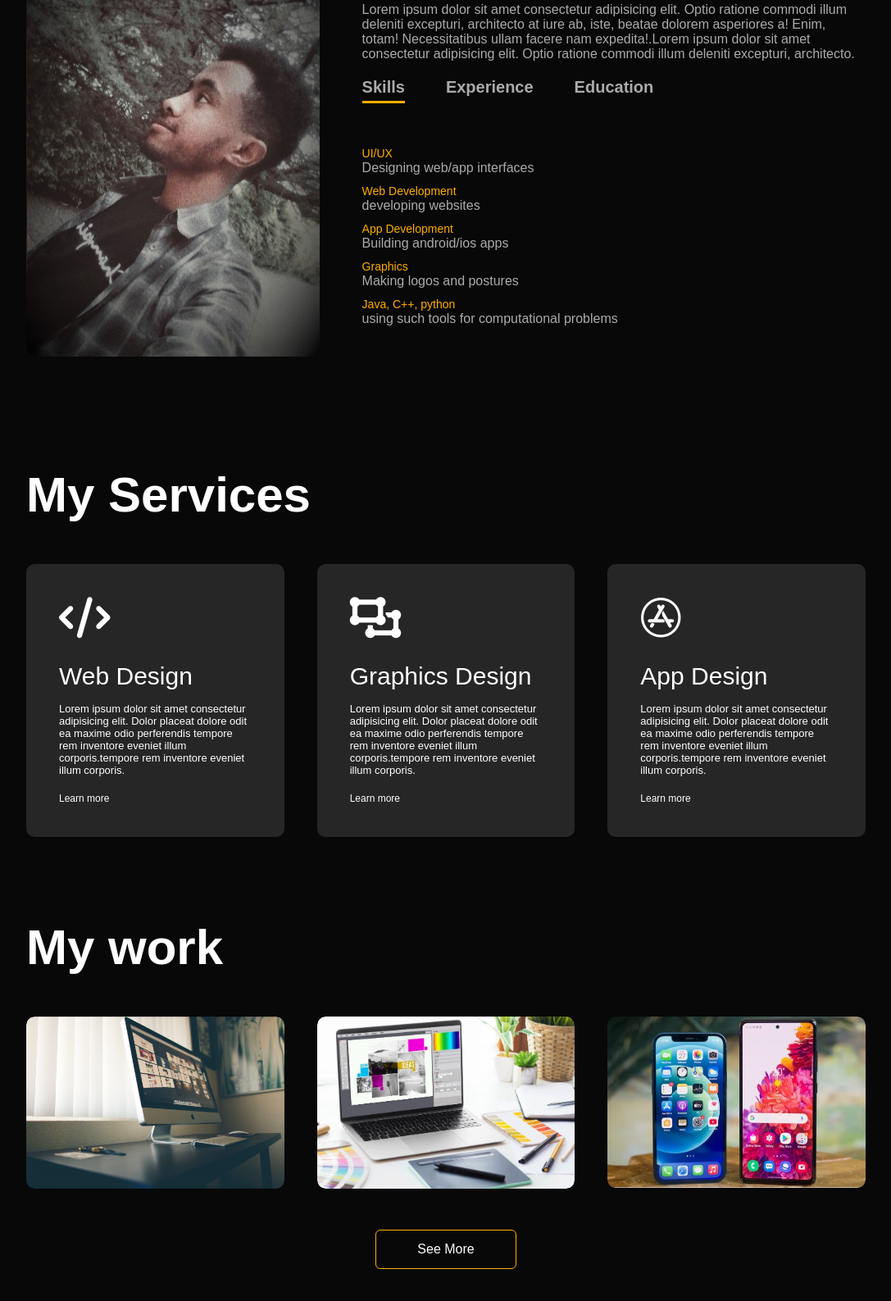
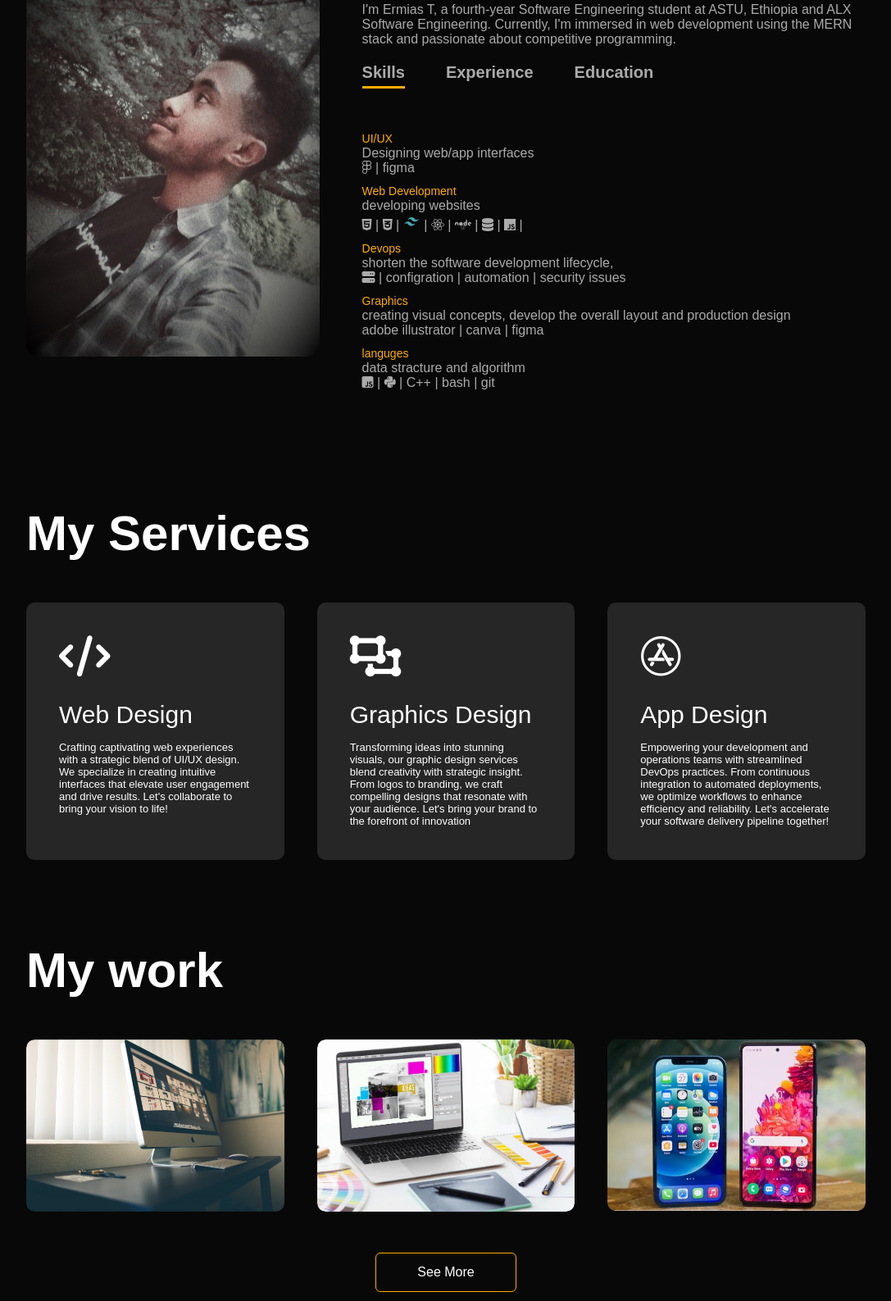
Before and after one commit to Ermi-Tekk21/personal-website-portfolio-, a plain HTML site: page index.html in a window 1280 px wide. Shown: the part 976-2563 px from the top of the page at 82% size, without its empty margins (96-1183 px from the left). Drawn offline with Linux system fonts and the light colour scheme.

Commit message:
some modification

```diff
--- a/index.html
+++ b/index.html
@@ -34,7 +34,7 @@
         </nav>
         <div class="header-text" id="home">
           <p>Software Engineering student at ASTU</p>
-          <p>and developer</p>
+          <p>and  developer</p>
           <h1>
             Hi, I'am <span>Ermias.T</span><br />
             from Ethiopia
@@ -54,12 +54,12 @@
           <div class="about-col-2">
             <h1 class="sub-title">About Me</h1>
             <p>
-              Lorem ipsum dolor sit amet consectetur adipisicing elit. Optio
-              ratione commodi illum deleniti excepturi, architecto at iure ab,
-              iste, beatae dolorem asperiores a! Enim, totam! Necessitatibus
-              ullam facere nam expedita!.Lorem ipsum dolor sit amet consectetur
-              adipisicing elit. Optio ratione commodi illum deleniti excepturi,
-              architecto.
+              I'm Ermias T, a fourth-year Software
+              Engineering student at ASTU, Ethiopia
+              and ALX Software Engineering. Currently,
+              I'm immersed in web development
+              using the MERN stack and passionate
+              about competitive programming.
             </p>
             <div class="tab-titles">
               <p class="tab-links active-link" onclick="opentab('skills')">
@@ -74,16 +74,23 @@
               <ul>
                 <li>
                   <span>UI/UX</span><br />
-                  Designing web/app interfaces
+                  Designing web/app interfaces <br>
+                  <i class="fa-brands fa-figma"></i> | figma</i>
                 </li>
-                <li><span>Web Development</span><br />developing websites</li>
+                <li><span>Web Development</span><br />developing websites <br>
+                  <i class="fa-brands fa-html5"></i> | <i class="fa-brands fa-css3-alt"></i> |<img src="images/tailwind.svg" alt="tailwind" style="width: 30px; height: 20px;">|
+                  <i class="fa-brands fa-react"></i> | <i class="fa-brands fa-node"></i> | <i class="fa-solid fa-database"></i> | <i class="fa-brands fa-js"></i> |
+
+                </li>
                 <li>
-                  <span>App Development</span><br />Building android/ios apps
+                  <span>Devops</span><br />shorten the software development lifecycle, <br>
+                  <i class="fa-solid fa-server"></i> | configration | automation | security issues
                 </li>
-                <li><span>Graphics</span><br />Making logos and postures</li>
+                <li><span>Graphics</span><br />creating visual concepts, develop the overall layout and production design <br>
+                adobe illustrator | canva | figma</li>
                 <li>
-                  <span>Java, C++, python</span><br />using such tools for
-                  computational problems
+                  <span>languges</span><br />data stracture and algorithm <br>
+                  <i class="fa-brands fa-square-js"></i> | <i class="fa-brands fa-python"></i> | C++ | bash | git
                 </li>
                 <li></li>
               </ul>
@@ -103,19 +110,19 @@
                   Web/App interfaces -UI/UX
                 </li>
                 <li>
-                  <span>2023 - current</span><br />Building android/ios apps
+
                 </li>
               </ul>
             </div>
             <div class="tab-contents" id="education">
               <ul>
                 <li>
-                  <span>2020 - current</span><br />learning software-engineering
+                  <span>2020 - current</span><br />4th year software-engineering student
                   at ASTU
                 </li>
                 <li>
                   <span>2023 - current</span><br />learning at ALX
-                  software-engineering
+                  software-engineering with <i>backend specialization</i>
                 </li>
                 <li>
                   <span>2023 - current</span><br />learning and training
@@ -124,6 +131,10 @@
                 <li>
                   <span>2023 - current</span><br />skill centered and personal
                   Development
+                </li>
+                <li>
+                  <span><strong>AiCE</strong> <br>
+                    learning AI Career Essentials Programme at alx
                 </li>
               </ul>
             </div>
@@ -142,34 +153,28 @@
             <i class="fa-solid fa-code"></i>
             <h2>Web Design</h2>
             <p>
-              Lorem ipsum dolor sit amet consectetur adipisicing elit. Dolor
-              placeat dolore odit ea maxime odio perferendis tempore rem
-              inventore eveniet illum corporis.tempore rem inventore eveniet
-              illum corporis.
+              Crafting captivating web experiences with a strategic blend of UI/UX design.
+              We specialize in creating intuitive interfaces that elevate user engagement and drive results.
+              Let's collaborate to bring your vision to life!
             </p>
-            <a href="#">Learn more</a>
           </div>
           <div>
             <i class="fa-solid fa-object-ungroup"></i>
             <h2>Graphics Design</h2>
             <p>
-              Lorem ipsum dolor sit amet consectetur adipisicing elit. Dolor
-              placeat dolore odit ea maxime odio perferendis tempore rem
-              inventore eveniet illum corporis.tempore rem inventore eveniet
-              illum corporis.
+              Transforming ideas into stunning visuals, our graphic design services blend creativity with strategic insight.
+              From logos to branding, we craft compelling designs that resonate with your audience.
+              Let's bring your brand to the forefront of innovation
             </p>
-            <a href="#">Learn more</a>
           </div>
           <div>
             <i class="fa-brands fa-app-store"></i>
             <h2>App Design</h2>
             <p>
-              Lorem ipsum dolor sit amet consectetur adipisicing elit. Dolor
-              placeat dolore odit ea maxime odio perferendis tempore rem
-              inventore eveniet illum corporis.tempore rem inventore eveniet
-              illum corporis.
+              Empowering your development and operations teams with streamlined DevOps practices.
+              From continuous integration to automated deployments, we optimize workflows to enhance
+              efficiency and reliability. Let's accelerate your software delivery pipeline together!
             </p>
-            <a href="#">Learn more</a>
           </div>
         </div>
       </div>
@@ -184,34 +189,33 @@
           <div class="work">
             <img src="images/web.jpg" />
             <div class="layer">
-              <h3>Social Media App</h3>
+              <h3>e-shop</h3>
               <p>
-                The app connects you to the talented people around the world.
-                Download it from play store.
+                Transforming your fashion vision into a seamless online shopping experience.
+                Let's create your stylish ecommerce platform together.
               </p>
-              <a href="#"><i class="fas fa-external-link-alt"></i></a>
+              <a href="https://ermias-tekilemarkos.github.io/e-shopping"><i class="fas fa-external-link-alt"></i></a>
             </div>
           </div>
           <div class="work">
             <img src="images/graphics.JPG" />
             <div class="layer">
-              <h3>Music App</h3>
+              <h3>Devops</h3>
               <p>
-                The app connects you to the talented people around the world.
-                Download it from play store.
+                Streamlining development and operations with DevOps expertise. Let's optimize your software
+                 delivery pipeline for efficiency and reliability..
               </p>
-              <a href="#"><i class="fas fa-external-link-alt"></i></a>
+              <a href="https://github.com/Ermias-TekileMarkos/alx-system_engineering-devops"><i class="fas fa-external-link-alt"></i></a>
             </div>
           </div>
           <div class="work">
             <img src="images/pgone.JPG" />
             <div class="layer">
-              <h3>Online shoping App</h3>
+              <h3>AirBnB_clone_v3</h3>
               <p>
-                The app connects you to the talented people around the world.
-                Download it from play store.
+                Building an Airbnb-inspired platform with enhanced features and functionality. Let's bring your vacation rental marketplace to life
               </p>
-              <a href="#"><i class="fas fa-external-link-alt"></i></a>
+              <a href="https://github.com/Ermias-TekileMarkos/AirBnB_clone_v3"><i class="fas fa-external-link-alt"></i></a>
             </div>
           </div>
         </div>
@@ -235,20 +239,17 @@
               <i class="fa-solid fa-square-phone fa-bounce"></i> +251-948309788
             </p>
             <div class="social-icons">
-              <a href="https://instagram.com/"
-                ><i class="fa-brands fa-instagram"></i
-              ></a>
-              <a href="https://telegram.com/"
+              <a href="https://t.me/Tek_jeremy"
                 ><i class="fa-brands fa-telegram"></i
               ></a>
-              <a href="https://linkedin.com/"
+              <a href="https://www.linkedin.com/in/ermias-tekilemarkos-201650262/ "
                 ><i class="fa-brands fa-linkedin"></i
               ></a>
-              <a href="https://github.com/"
+              <a href="https://github.com/Ermias-TekileMarkos"
                 ><i class="fa-brands fa-github"></i
               ></a>
             </div>
-            <a href="files/git certificate.pdf" download class="btn btn2"
+            <a href="files/cv.pdf" download class="btn btn2"
               >Download CV</a
             >
           </div>
@@ -308,7 +309,7 @@
 
     <script>
       const scriptURL =
-        "https://script.google.com/macros/s/AKfycbwvc3qme_lg3pV1jpoeKd2THbAq4YqmPoYUl3Dyg2YvDCiJ1t_b3P0JFjtmLqx4bcTb/exec";
+        "https://script.google.com/macros/s/AKfycbyOijIit6dWuuN2QSeYEj1Td0BRQgyor-wAlIK6plVnuwLs9Kywx7Za4irtgV-O4FJ5/exec";
       const form = document.forms["submit-to-google-sheet"];
       const msg = document.getElementById("msg");
 
```
Also changed, not shown: images/logo.JPG, images/tailwind.svg (added), 2 other files.
